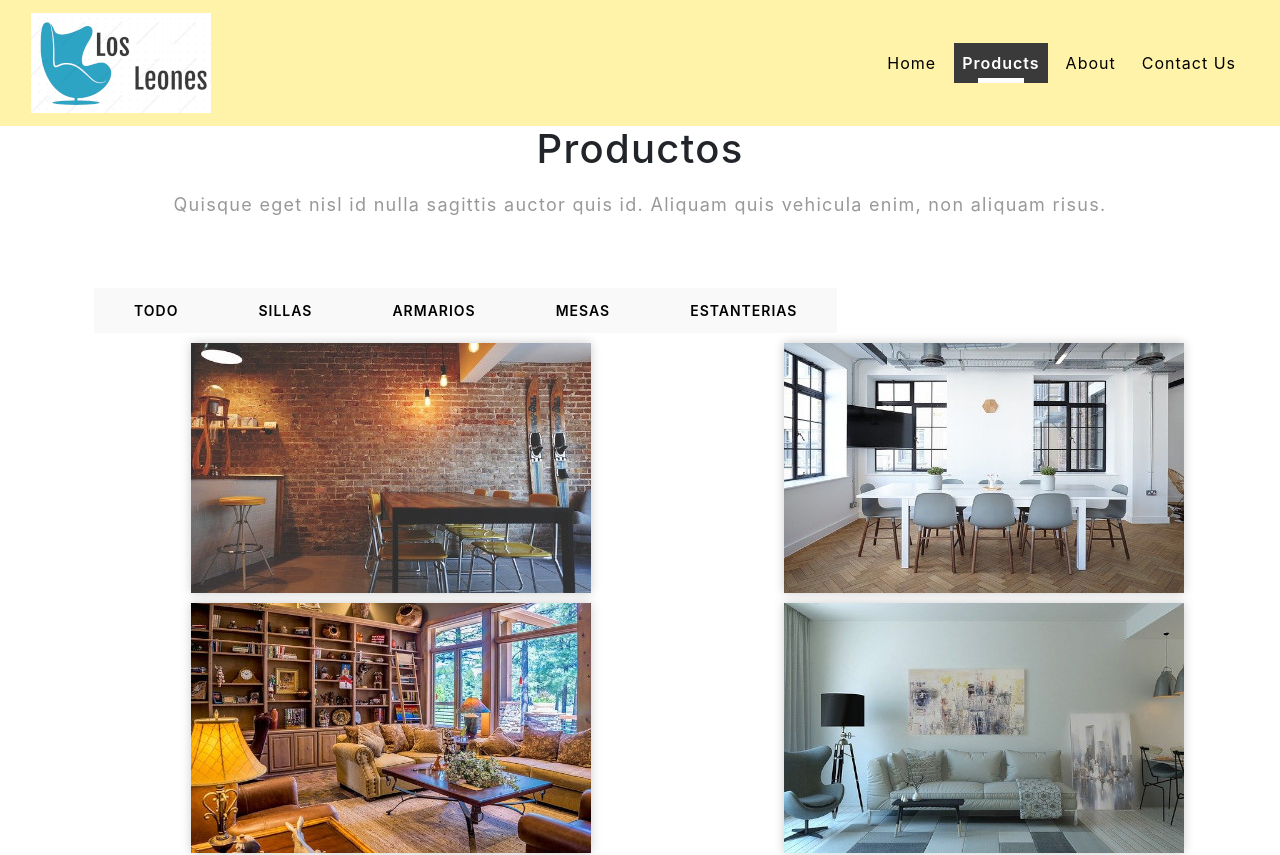
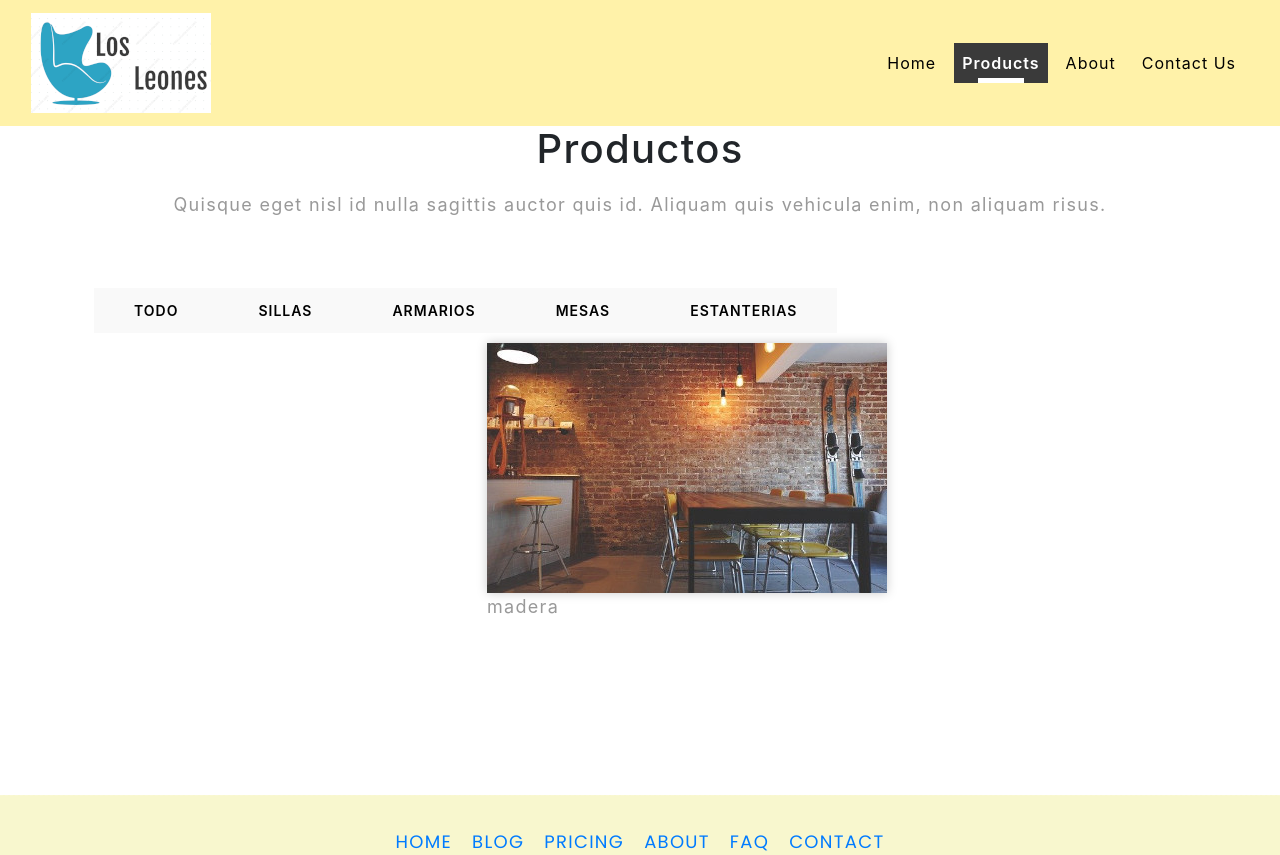
Before and after one commit to j-maestre/Los_Leones, a React (Create React App) app: page /products in a window 1280 px wide. Shown: the top 855 px of the page. Built offline with nearby package versions, Linux system fonts and the light colour scheme.

Commit message:
adding products filters

```diff
--- a/src/App.css
+++ b/src/App.css
@@ -1,3 +1,11 @@
+/* ----------------------------------------------------------------
+    COLORS
+-------------------------------------------------------------------*/
+:root{
+  --primary-color:#fff2a9;
+  --secondary-color:#f8f7ce;
+}
+
 .App {
   text-align: center;
 }
--- a/src/State.tsx
+++ b/src/State.tsx
@@ -22,7 +22,7 @@ const initialState = {
   coordinates: "",
   user_coordinates: "no",
   segment: "recent",
-  events: []
+  articles: []
 };
 
 let reducer = (state, action) => {
@@ -33,8 +33,8 @@ let reducer = (state, action) => {
     case "SET_USER": {
       return { ...state, user: action.value };
     }
-    case "SET_EVENTS": {
-      return { ...state, events: action.value };
+    case "SET_ARTICLES": {
+      return { ...state, articles: action.value };
     }
     case "LOGOUT": {
       return { ...state, user: "" };
--- a/src/components/footer/footer.css
+++ b/src/components/footer/footer.css
@@ -7,7 +7,8 @@
 .copyrights {
     font-family: 'Poppins', sans-serif;
     border-top: 1px dashed rgba(255, 255, 255, 0.1);
-    background-color: #f8f7ce;
+    /* background-color: #f8f7ce; */
+    background-color: var(--secondary-color);
     box-sizing: border-box;
     width: 100%;
     text-align: left;
--- a/src/components/header/header.css
+++ b/src/components/header/header.css
@@ -18,6 +18,7 @@
 @import url(../../css/prettyPhoto.css);
 @import url(../../css/owl.carousel.css);
 @import url(../../css/font-awesome.min.css);
+
 
 /*------------------------------------------------------------------
     SKELETON
@@ -436,7 +437,7 @@ a img.aligncenter {
 
 
 #mainNav{
-    background-color: #fff2a9;
+    background-color: var(--primary-color);
 }
 
 
--- /dev/null
+++ b/src/components/products/Products_List.tsx
@@ -0,0 +1,88 @@
+import React, { useContext, useState } from "react";
+import { AppContext } from "../../State";
+// import { Geolocation } from '@ionic-native/geolocation';
+
+import "./Products.css";
+import "../../css/bootstrap.min.css"
+// import EventList from "../components/Event/Event_List";
+
+import Header from "../../components/header/HeaderComponent";
+import Footer from "../../components/footer/Footer";
+
+import { useTranslation } from "react-i18next";
+import products from "../../data/articles.json";
+import ProductsPreview from "./Products_Preview";
+import { IonSelectPopover } from "@ionic/react";
+
+const Products = () => {
+  // const { dispatch } = useContext(AppContext);
+  const { t } = useTranslation();
+  const { state, dispatch } = useContext(AppContext);
+
+  const productsArray = Object.values(products); //Todos los productos
+    console.log("producst state:");
+    console.log(productsArray)
+
+    // productsArray.forEach(element => console.log("pene",element));
+
+if(state.articles.length==0){
+    dispatch ({ type: "SET_ARTICLES", value: productsArray})
+}
+
+  function setArticles(type){
+    switch(type){
+      case "all":
+        dispatch ({ type: "SET_ARTICLES", value: productsArray})
+      break;
+      case "sillas":
+
+      break;
+      case "mesas":
+
+      break;
+      case "armarios":
+
+      break;
+    }
+  }
+
+  return (
+    <section className="products">
+      <Header page={t("pages.products")} />
+      <div className="section-title text-center">
+        <h1>Productos</h1>
+        <p>Quisque eget nisl id nulla sagittis auctor quis id. Aliquam quis vehicula enim, non aliquam risus.</p>
+      </div>
+
+      {/* onClick={() => setFilterPanel(true)} */}
+
+      <section className="products__menu button-group filter-button-group"> {/*text-center*/}
+			<button className="products__menu-item" id="all" onClick={() => setArticles("all")}>Todo</button>
+			<button className="products__menu-item" id="sillas">Sillas</button>
+			<button className="products__menu-item" id="armarios">Armarios</button>
+			<button className="products__menu-item" id="mesas">Mesas</button>
+			<button className="products__menu-item" id="estanterias">Estanterias</button>
+		</section>
+
+        {state.articles.map((article, index) => (
+            console.log("---------",article),
+            <ProductsPreview product={article[index]} />
+        ))}
+
+
+
+
+
+
+
+      {/* Iteracion productos seleccionados en products preview MAP*/}
+
+
+
+
+      <Footer/>
+    </section>
+  );
+};
+
+export default Products;
--- /dev/null
+++ b/src/components/products/Products_Preview.tsx
@@ -0,0 +1,48 @@
+import React, { useContext, useState } from "react";
+import { AppContext } from "../../State";
+import { Link, Redirect } from "react-router-dom";
+import { useHistory } from "react-router-dom";
+
+import brick from "../../data/img/brick-wall.jpg";
+import chairs from "../../data/img/chairs.jpg";
+import interior from "../../data/img/interior.jpg";
+import living from "../../data/img/living-room.jpg";
+import wall from "../../data/img/wall.jpg";
+
+type ProductsPreviewProps = {
+    product: {
+        type:string,
+        nombre:string,
+        tamaño:string,
+        color: string,
+        material:string,
+        modelo:number,
+        precio: number,
+        stock: boolean,
+        descuento:number,
+        img:string
+    }
+}
+
+
+const ProductsPreview: React.FC<ProductsPreviewProps> = (props) =>{
+    console.log("PRODUCTS PREVIEW:");
+    console.log(props);
+
+
+    return(
+        <section className="products__images">
+            <div className="product_container">
+                <img src={brick} alt="image" />
+                <p>{props.product.material}</p>
+            </div>
+
+            {/* <img src={chairs} alt="image" />
+            <img src={interior} alt="image" />
+            <img src={living} alt="image" />
+            <img src={wall} alt="image" /> */}
+        </section>
+    );
+};
+
+export default ProductsPreview;
--- a/src/data/articles.json
+++ b/src/data/articles.json
@@ -1,6 +1,7 @@
 {
-    "sillas":{
+    "products":{
         "0":{
+            "type":"silla",
             "nombre":"nombre",
             "tamaño":"15x40cm",
             "color": "blanco",
@@ -12,6 +13,7 @@
             "img":"base64"
         },
         "1":{
+            "type":"silla",
             "nombre":"nombre",
             "tamaño":"20x60cm",
             "color": "rojo",
@@ -21,11 +23,9 @@
             "stock": true,
             "descuento":0.50,
             "img":"base64"
-        }
-
-    },
-    "armarios":{
-        "0":{
+        },
+        "2":{
+            "type":"armario",
             "nombre":"nombre",
             "tamaño":"105x70cm",
             "color":"marron",
@@ -35,12 +35,9 @@
             "stock":false,
             "descuento":0,
             "img":"base64"
-        }
-
-    },
-
-    "mesas":{
-        "0":{
+        },
+        "3":{
+            "type":"mesa",
             "nombre":"nombre",
             "tamaño":"100x45cm",
             "color":"naranja",
@@ -50,10 +47,9 @@
             "stock":true,
             "descuento":0.30,
             "img":"base64"
-        }
-    },
-    "estanterias":{
-        "0":{
+        },
+        "4":{
+            "type":"estanteria",
             "nombre":"nombre",
             "tamaño":"190x105cm",
             "color":"negro",
@@ -64,5 +60,6 @@
             "descuento":0.10,
             "img":"base64"
         }
+
     }
 }
--- a/src/pages/Products.tsx
+++ b/src/pages/Products.tsx
@@ -1,53 +1,28 @@
-import React from "react";
-// import { Geolocation } from '@ionic-native/geolocation';
+import React, { useContext, useState } from "react";
+import { AppContext } from "../State";
 
-import "./Products.css";
+
+// import "./Products.css";
 import "../css/bootstrap.min.css"
-// import EventList from "../components/Event/Event_List";
+import Products_List from '../components/products/Products_List';
 
 import Header from "../components/header/HeaderComponent";
 import Footer from "../components/footer/Footer";
-
-import { useTranslation } from "react-i18next";
-
-import brick from "../data/img/brick-wall.jpg";
-import chairs from "../data/img/chairs.jpg";
-import interior from "../data/img/interior.jpg";
-import living from "../data/img/living-room.jpg";
-import wall from "../data/img/wall.jpg";
+import products from "../data/articles.json";
 
 const Products = () => {
-  // const { dispatch } = useContext(AppContext);
-  const { t } = useTranslation();
+  const { state, dispatch } = useContext(AppContext);
 
+  const productsArray = Object.values(products);
+  // dispatch ({ type: "SET_ARTICLES", value: productsArray})
   return (
-    <section className="products">
-      <Header page={t("pages.products")} />
-      <div className="section-title text-center">
-        <h1>Productos</h1>
-        <p>Quisque eget nisl id nulla sagittis auctor quis id. Aliquam quis vehicula enim, non aliquam risus.</p>
-      </div>
-
-      <section className="products__menu button-group filter-button-group"> {/*text-center*/}
-					<button className="products__menu-item" id="all">Todo</button>
-					<button className="products__menu-item" id="sillas">Sillas</button>
-					<button className="products__menu-item" id="armarios">Armarios</button>
-					<button className="products__menu-item" id="mesas">Mesas</button>
-					<button className="products__menu-item" id="estanterias">Estanterias</button>
-			</section>
-
-      <section className="products__images">
-        <img src={brick} alt="image" />
-        <img src={chairs} alt="image" />
-        <img src={interior} alt="image" />
-        <img src={living} alt="image" />
-        <img src={wall} alt="image" />
+    <>
+      <section className="products">
+        <Header page={"products"} />
+        <Products_List />
+        <Footer/>
       </section>
-
-
-
-      <Footer/>
-    </section>
+    </>
   );
 };
 
```
Also changed, not shown: src/components/products/Products.css (renamed from src/pages/Products.css).
